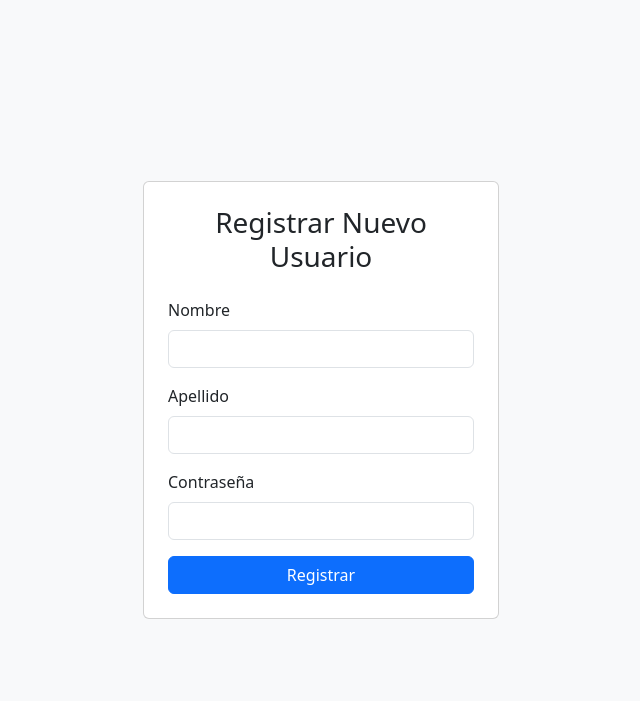
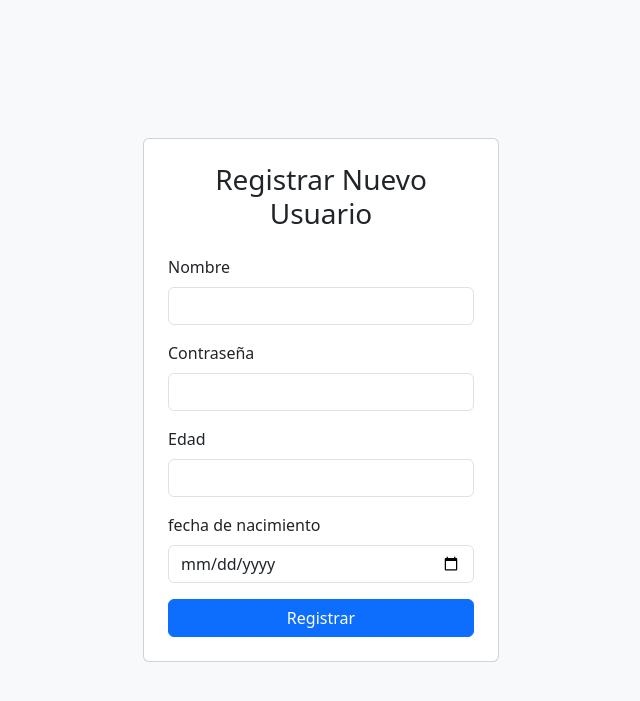
Before and after one commit to Jorgedomi/IRTAMS, a PHP site: page /registrar.php in a window 1280 px wide. Shown: the top 701 px of the page, without its empty margins (319-959 px from the left). Run offline with PHP 8.4, Linux system fonts and the light colour scheme.

Commit message:
registrar.php

```diff
--- a/registrar.php
+++ b/registrar.php
@@ -17,12 +17,16 @@
                         <input type="text" class="form-control" name="nombre" required>
                     </div>
                     <div class="mb-3">
-                        <label class="form-label">Apellido</label>
-                        <input type="text" class="form-control" name="apellido" required>
+                        <label class="form-label">Contraseña</label>
+                        <input type="password" class="form-control" name="password" required>
                     </div>
                     <div class="mb-3">
-                        <label class="form-label">Contraseña</label>
-                        <input type="password" class="form-control" name="password" required>
+                        <label class="form-label">Edad</label>
+                        <input type="text" class="form-control" name="edad" required>
+                    </div>
+                    <div class="mb-3">
+                        <label class="form-label">fecha de nacimiento</label>
+                        <input type="date" class="form-control" name="fecha" required>
                     </div>
                     <button type="submit" class="btn btn-primary w-100">Registrar</button>
                 </form>
```
